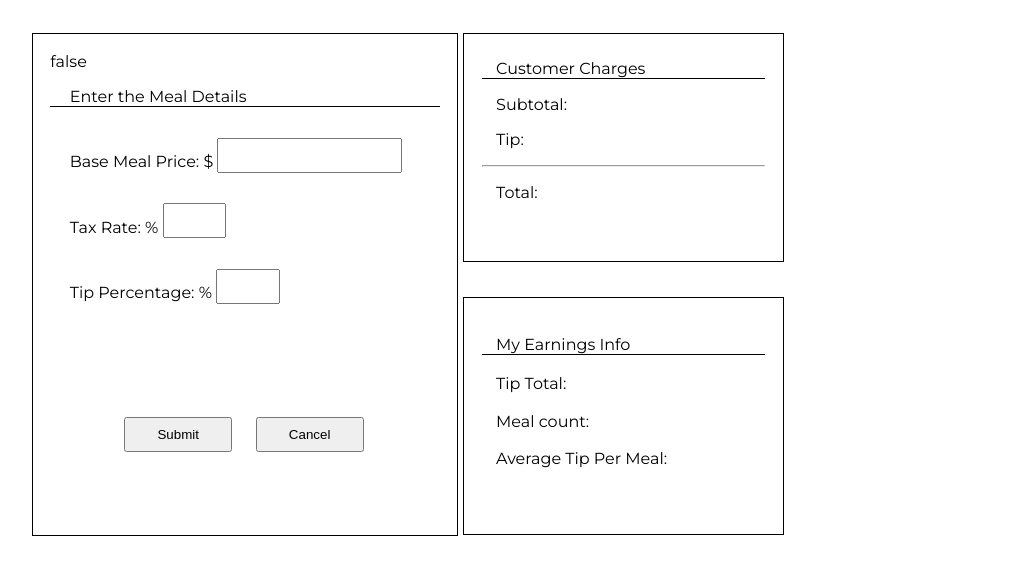
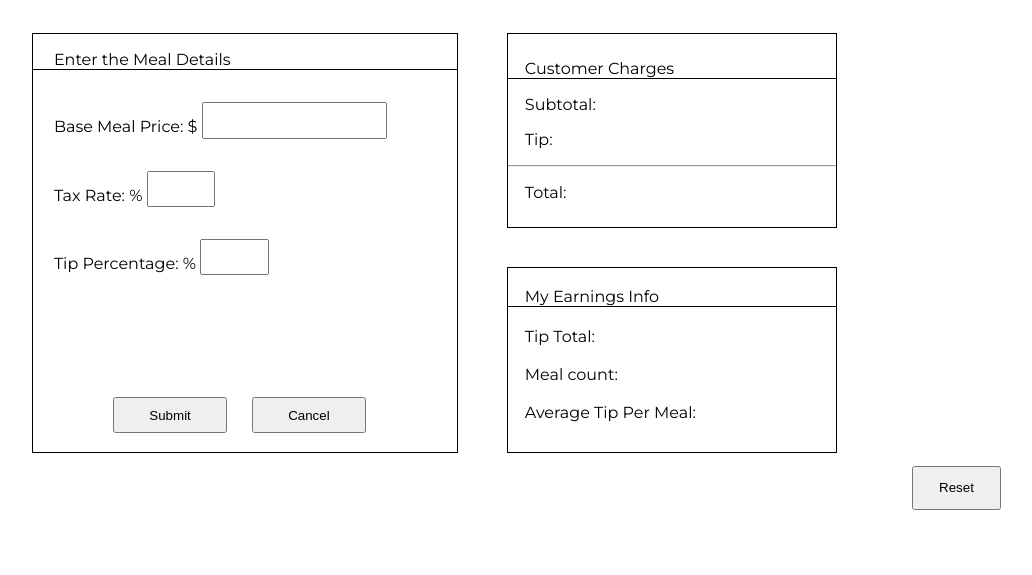
Before and after one commit to Rakeshpatel87p/waitStaffCalc, a plain HTML site: page index.html in a window 1280 px wide. Shown: the part 105-680 px from the top of the page, without its empty margins (195-1227 px from the left). Drawn offline with nearby package versions, Linux system fonts and the light colour scheme.

Commit message:
finished project

```diff
--- a/cs/main.css
+++ b/cs/main.css
@@ -34,15 +34,15 @@ input {
 .customerCharges,
 .earningsInfo {
 	border:1px solid black;
-	padding:2%;
+	/*padding:2%;*/
 }
 
 form {
 
 }
 .mealDetails {
-	height:29.1rem;
-	width:44%;
+	height:26.1rem;
+	width:48%;
 	margin-left:9%;
 	display:inline-block;
 
@@ -65,9 +65,8 @@ form {
 .customerCharges,
 .earningsInfo {
 	float:right;
-	width:32%;
-	margin-right:6%;
-	height:12.5rem;
+	width:37%;
+	height:11.5rem;
 }
 
 .customerCharges,
@@ -76,5 +75,11 @@ form {
 }
 
 .earningsInfo {
-	margin-top:-27%;
+	margin-top:-21%;
 }
+
+#resetButton {
+	float:right;
+	margin:1% 6% 0 0;
+	padding:1% 2%;
+}
--- a/index.html
+++ b/index.html
@@ -13,7 +13,6 @@
     <div class="container" ng-controller="updateContent">
         <div class="mealDetails">
             <form name="waitstaffInput" novalidate>
-            {{waitstaffInput.$valid}}
                 <p class="headerUnderline">Enter the Meal Details</p>
                 <p>Base Meal Price: $
                     <input type="number" ng-model="baseMealPrice" required>
@@ -25,25 +24,26 @@
                     <input type="number" class="smallerInput" ng-model="tipPercent" required>
                 </p>
                 <div class="buttons">
-                    <button type="submit" ng-click="submit() && tipSummation()">Submit</button>
-                    <button id="cancelButton">Cancel</button>
+                    <button type="submit" ng-click="submit()">Submit</button>
+                    <button id="cancelButton" ng-click="clearMealDetailFields()">Cancel</button>
                 </div>
             </form>
         </div>
         <div class="customerCharges">
             <p class="headerUnderline">Customer Charges</p>
-            <p>Subtotal: <span ng-show="defaultScope">{{ baseMealPrice + (taxRate/100 * baseMealPrice) }}</span></p>
-            <p>Tip: <span ng-show="defaultScope">{{ tips[tips.length - 1] }}</span></p>
+            <p>Subtotal: <span ng-show="defaultScope">{{ subTotalAmount | currency: symbol }}</span></p>
+            <p>Tip: <span ng-show="defaultScope">{{ tipPercentAmount | currency: symbol }}</span></p>
             <hr />
-            <p>Total: <span ng-show="defaultScope">{{ (baseMealPrice + (taxRate/100 * baseMealPrice)) + (baseMealPrice * (tipPercent/100))}}</span></p>
+            <p>Total: <span ng-show="defaultScope">{{ totalAmount | currency: symbol }}</span></p>
         </div>
         <div class="earningsInfo">
             <p class="headerUnderline">My Earnings Info</p>
-            <p>Tip Total: <span ng-show="defaultScope">{{total}}</span></p>
+            <p>Tip Total: <span ng-show="defaultScope">{{tipSummation() | currency: symbol}}</span></p>
             <p>Meal count: <span ng-show="defaultScope">{{mealCount}}</span></p>
-            <p>Average Tip Per Meal: <span ng-show="defaultScope">{{total/mealCount}}</span></p>
+            <p>Average Tip Per Meal: <span ng-show="defaultScope">{{tipSummation()/mealCount | currency: symbol}}</span></p>
         </div>
     </div>
+    <button id="resetButton" ng-click="resetForm()">Reset</button>
 </body>
 <script src="https://code.angularjs.org/1.3.10/angular.js"></script>
 <script src="js/app.js"></script>
--- a/js/app.js
+++ b/js/app.js
@@ -5,28 +5,52 @@ angular.module("waitstaffCalc", [])
 		// start mealcount. Starts at 1 to bring initial displayed value to 1.
 		var mealCount = 1;
 		// create a new object to store tip values throughout submissions.
-
 		$scope.tips = [];
-
-		// For loop that iterates through the array values, adding them up.
-		$scope.tipSummation = function(){
-			for(var i=0; i<$scope.tips.length; i++){
-				// Need to create a new global variable variable.
-				return $scope.total = 0;
-				console.log($scope.total);
-			}
-		}
-
 
 		// triggered upon ng-click w/ button. Tried with form submission but didn't work properly(reason?)
 		$scope.submit = function(){
+			// Makes sure numbers are valid numbers
 			$scope.defaultScope = $scope.waitstaffInput.$valid;
+
+			// Conduct calculations for Customer Charges Field
+			$scope.subTotalAmount = $scope.baseMealPrice + ($scope.taxRate/100 * $scope.baseMealPrice);
+			$scope.tipPercentAmount = ($scope.tipPercent/100) * $scope.baseMealPrice;
+			$scope.totalAmount = $scope.subTotalAmount + $scope.tipPercentAmount;
+
+			// Push value from view to array
+			$scope.tips.push($scope.tipPercentAmount);
+			console.log($scope.tips);
+
 			//Calculates # of meals and pushes to view
 			$scope.mealCount = mealCount++;
-			// Push value from view to new object(or array?)
-			$scope.tips.push($scope.tipPercent);
-			console.log($scope.tips);
+			$scope.tipSummation();
 
 		};
+		// For loop that iterates through the array values, adding them up.
+		$scope.tipSummation = function(){
+			var total = 0;
+			for(var i=0; i<$scope.tips.length; i++){
+				total += $scope.tips[i];
+			}
 
-	});
+			return total;
+		};
+		// Keeps an eye on the tips array and makes changes when it notices a change
+		$scope.$watchCollection("tips", function() {
+    		$scope.totalTips = $scope.tipSummation();
+  });
+
+// Clear fields upon cancel button click
+	$scope.clearMealDetailFields = function(){
+		$scope.baseMealPrice = "";
+		$scope.taxRate = "";
+		$scope.tipPercent = "";
+	};
+
+	$scope.resetForm = function(){
+		$scope.clearMealDetailFields();
+		$scope.defaultScope = false;
+		mealCount=1;
+		$scope.tips = [];
+	}
+});
```
